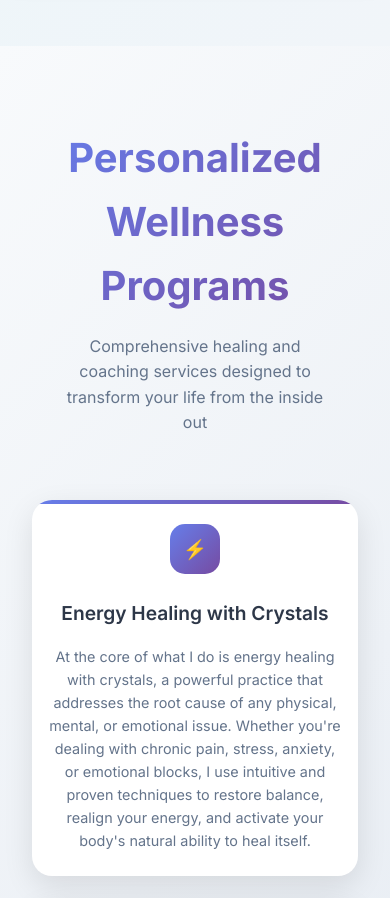
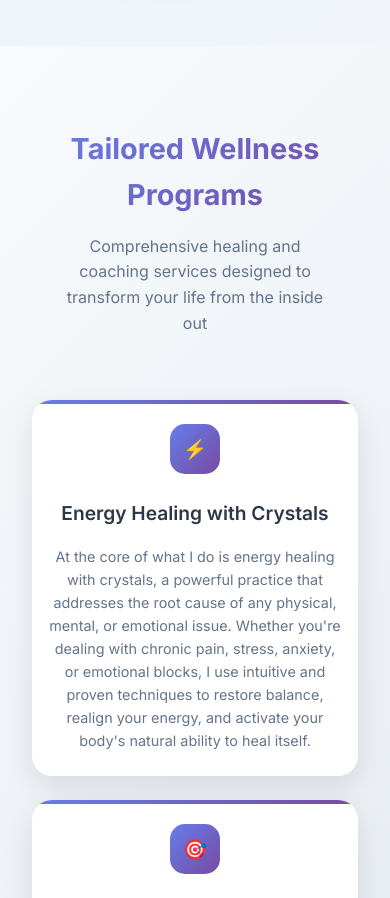
Before and after one commit to bcijo/sankaash-heals, a React (Create React App) app in the folder sankaash-app/: page / in a window 390 px wide. Shown: the part 3520-4418 px from the top of the page. Built offline with nearby package versions, Linux system fonts and the light colour scheme.

Commit message:
tailored wellness programs

```diff
--- a/sankaash-app/src/App.css
+++ b/sankaash-app/src/App.css
@@ -1046,6 +1046,11 @@ body {
     }
 
     /* Service Cards - Small Mobile */
+    .services-section h2 {
+        font-size: 1.8rem;
+        padding: 0 1rem;
+    }
+
     .service-card {
         padding: 1.5rem 1rem;
     }
--- a/sankaash-app/src/App.js
+++ b/sankaash-app/src/App.js
@@ -296,7 +296,7 @@ function App() {
       {/* Services Section */}
       <section id="services" className="services-section">
         <div className="container">
-          <h2>Personalized Wellness Programs</h2>
+          <h2>Tailored Wellness Programs</h2>
           <p className="section-subtitle">Comprehensive healing and coaching services designed to transform your life from the inside out</p>
 
           <div className="services-grid">
```
